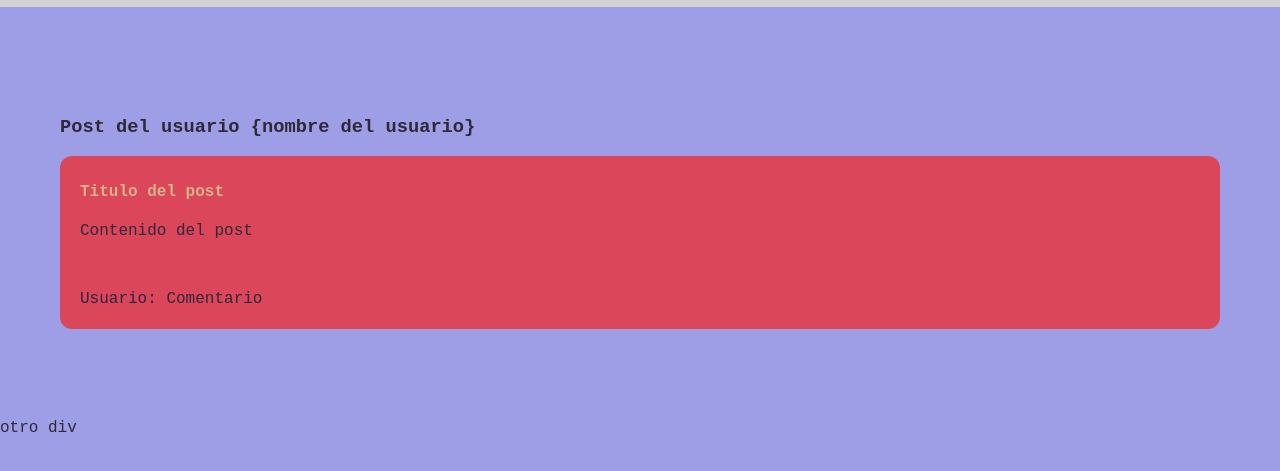
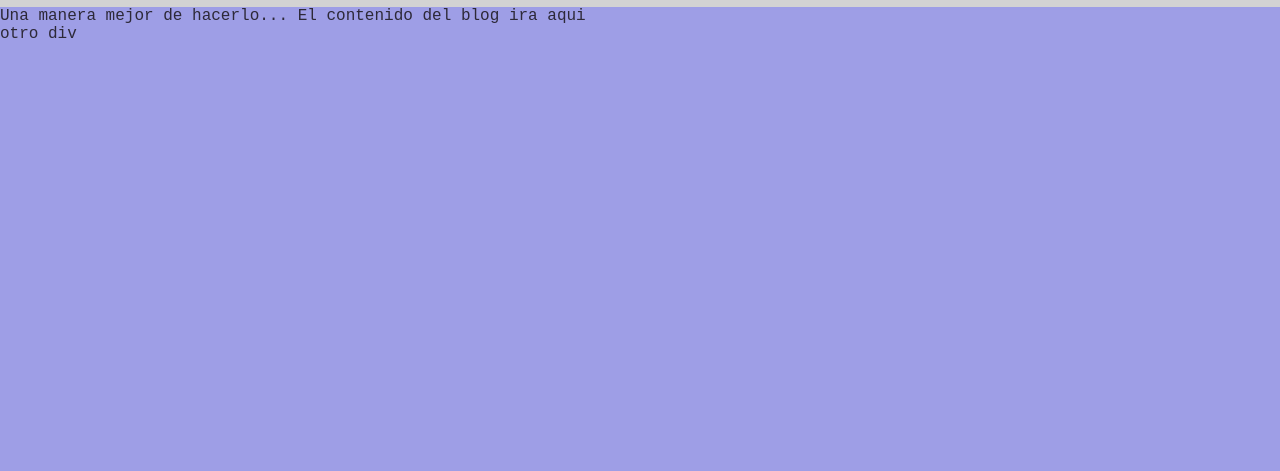
Before and after one commit to subAngel/curso-git, a plain HTML site: page index.html in a window 1280 px wide. Shown: the part 63-534 px from the top of the page. Drawn offline with Linux system fonts and the light colour scheme; a web font is replaced by a local one.

```diff
--- a/index.html
+++ b/index.html
@@ -16,14 +16,8 @@
         <img class="logo" src="img/git-logo.png">
         <h1>Blog Cruso Git & Github</h1>
     </div>
-    <div class="container" id="content">
-        <h3>Post del usuario {nombre del usuario}</h3>
-        <div class="post">
-            <h4>Titulo del post</h4>
-            <p>Contenido del post</p>
-            <br>
-            <p><span>Usuario:</span> Comentario</p>
-        </div>
+    <div>
+        Una manera mejor de hacerlo...  El contenido del blog ira aqui
     </div>
     <div>
         otro div
--- a/style.css
+++ b/style.css
@@ -21,23 +21,3 @@ h1{
     width: 50px;
     height: 50px;
 }
-
-.container {
-    margin-top: 30px;
-    padding: 60px;
-}
-
-.post {
-    background-color: rgb(219, 70, 90);
-    margin-bottom: 30px;
-    padding: 5px 20px 5px 20px;
-    border-radius: 12px;
-}
-
-.post h4{
-    color: tan;
-}
-
-.post span{
-    color: rgb(43, 35, 65);
-}
```
Also changed, not shown: 1 other file.
